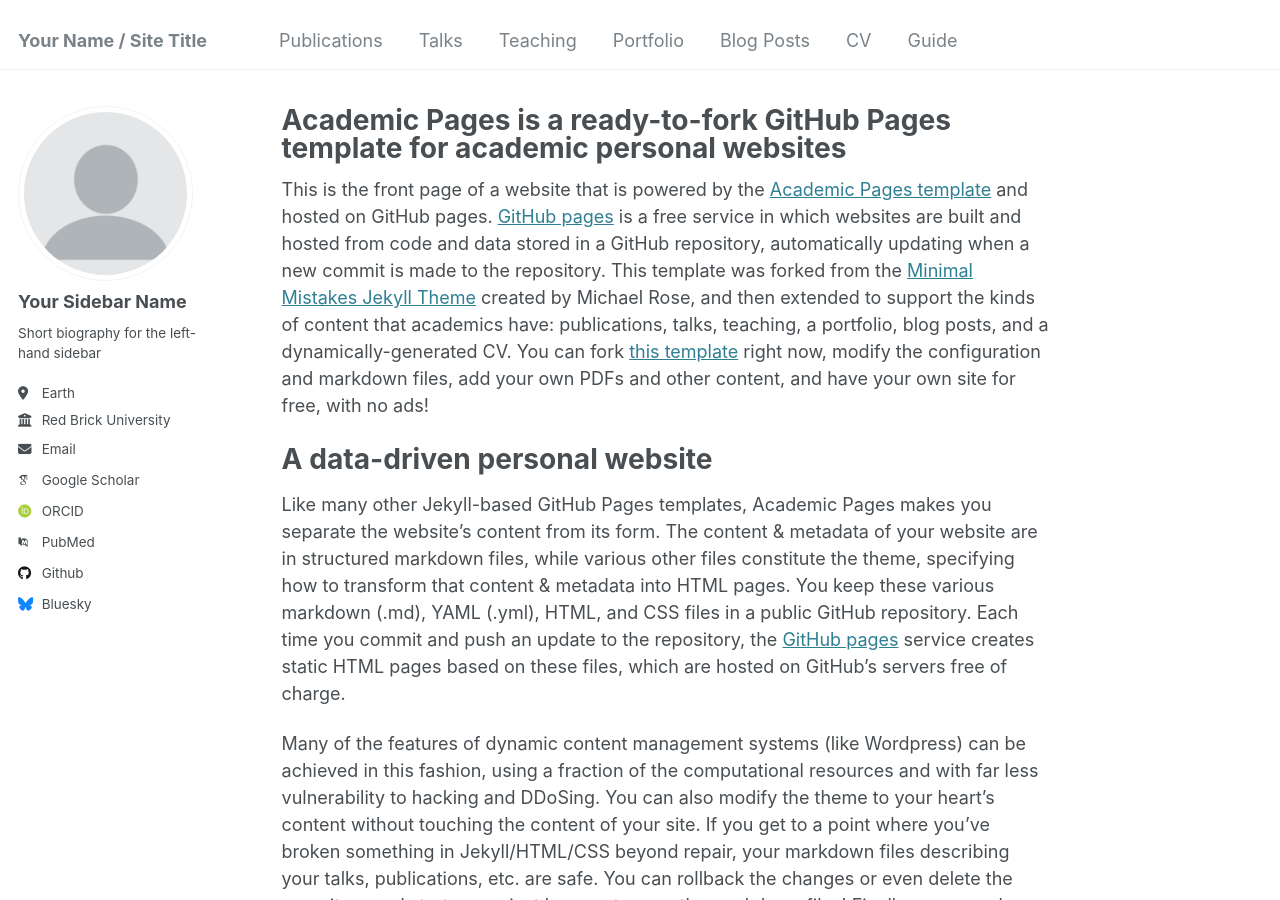
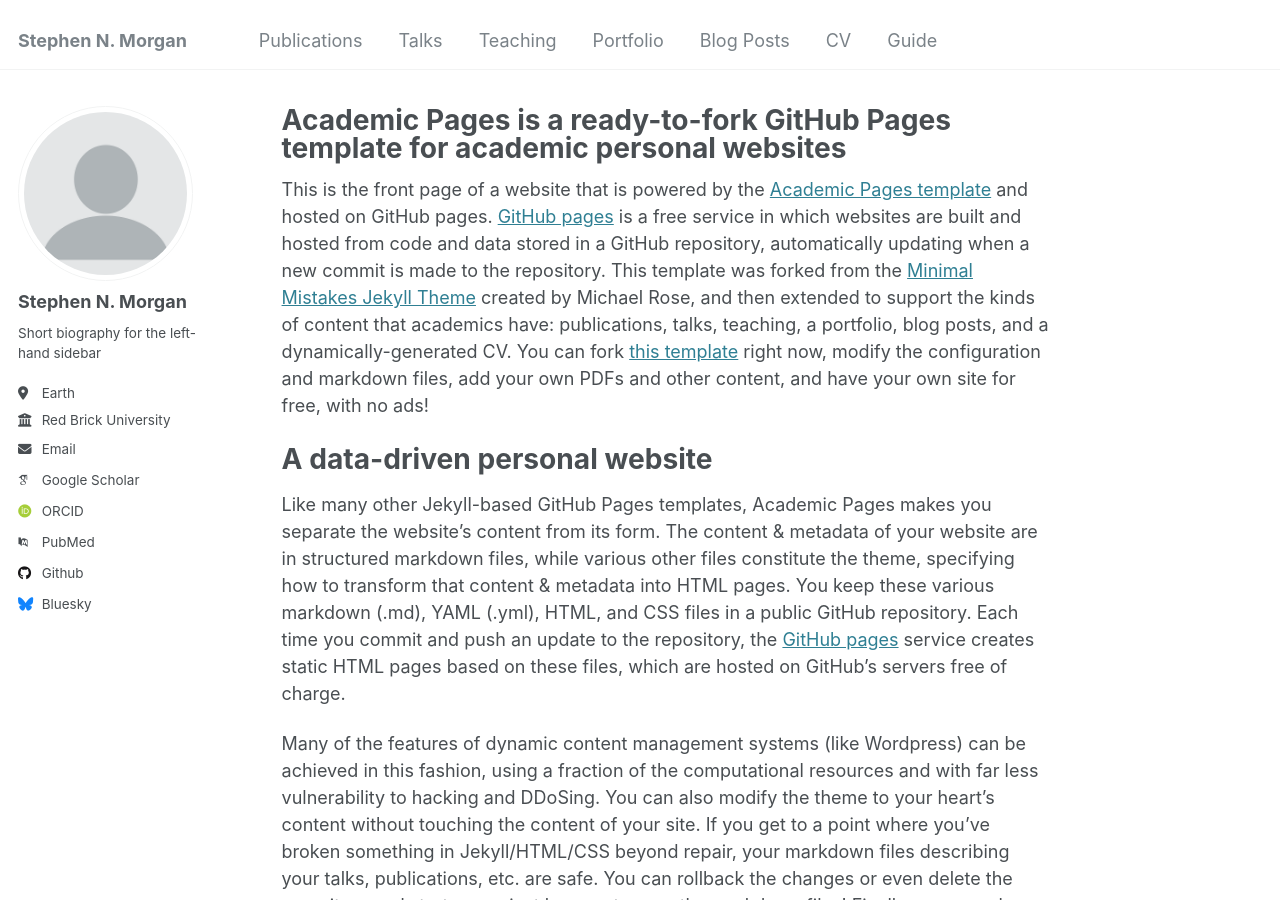
Before and after one commit to snmorganphd/snmorganphd.github.io, a Jekyll site: the page built from _pages/about.md, in a window 1280 px wide and 900 px high. Built offline with Jekyll 4.4.1, drawn with Linux system fonts in a browser that asks for light colours; some web fonts are replaced.

Commit message:
Update _config.yml

```diff
--- a/_config.yml
+++ b/_config.yml
@@ -8,13 +8,13 @@
 
 # Basic Site Settings
 locale                   : "en-US"
-title                    : "Your Name / Site Title"
+title                    : "Stephen N. Morgan"
 title_separator          : "-"
 name                     : &name "Your Name"
 description              : &description "personal description"
-url                      : https://academicpages.github.io # the base hostname & protocol for your site e.g. "https://[your GitHub username].github.io"
+url                      : https://snmorganphd.github.io # the base hostname & protocol for your site e.g. "https://[your GitHub username].github.io"
 baseurl                  : "" # the subpath of your site, e.g. "/blog"
-repository               : "academicpages/academicpages.github.io"
+repository               : "snmorganphd/snmorganphd.github.io"
 
 # Site Author - The following control what appear as part of the author content on the side bar.
 #               If a field is blank the icon and link will not appear, otherwise it will be shown.
@@ -22,7 +22,7 @@ repository               : "academicpages/academicpages.github.io"
 author:
   # Biographic information
   avatar           : "profile.png"
-  name             : "Your Sidebar Name"
+  name             : "Stephen N. Morgan"
   pronouns         : # example: "she/her"
   bio              : "Short biography for the left-hand sidebar"
   location         : "Earth"
```
